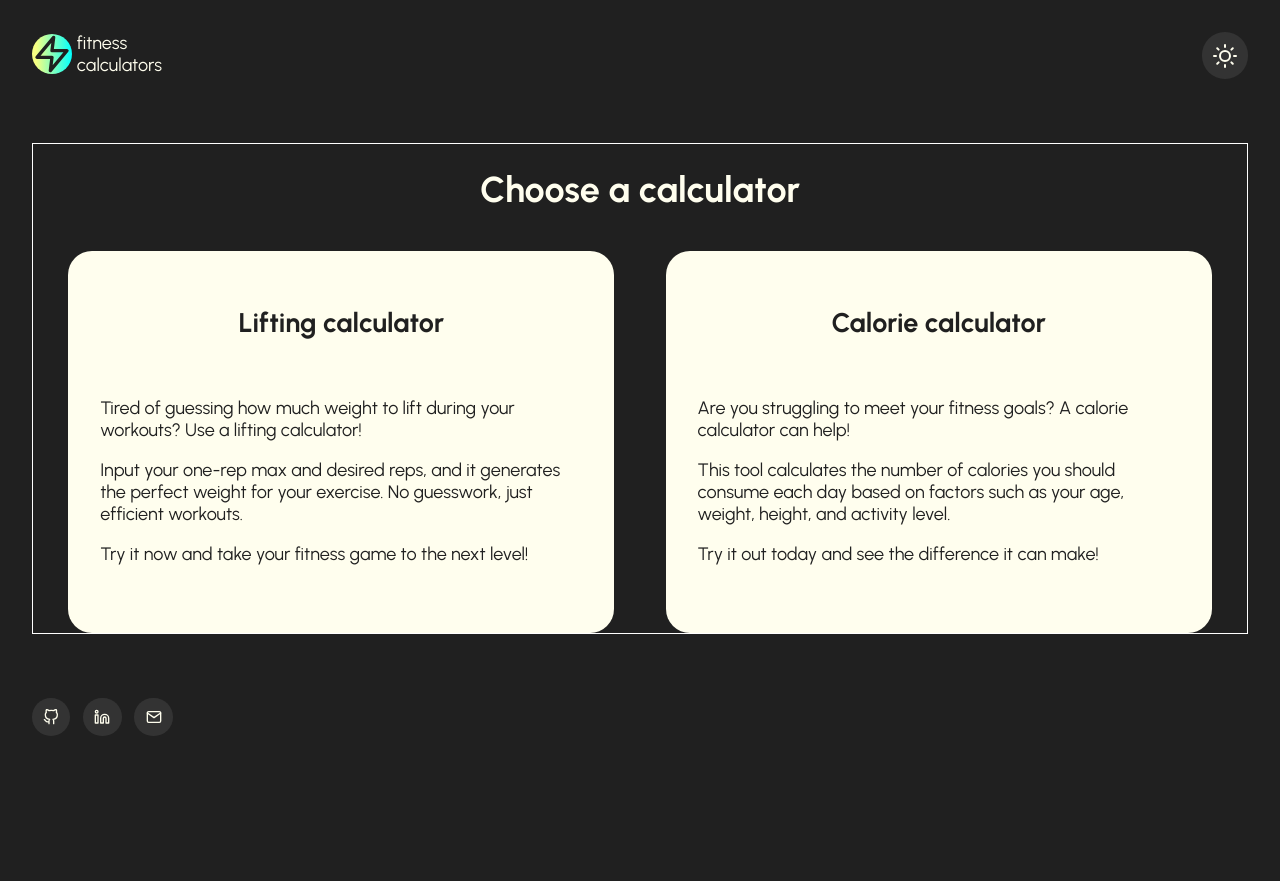
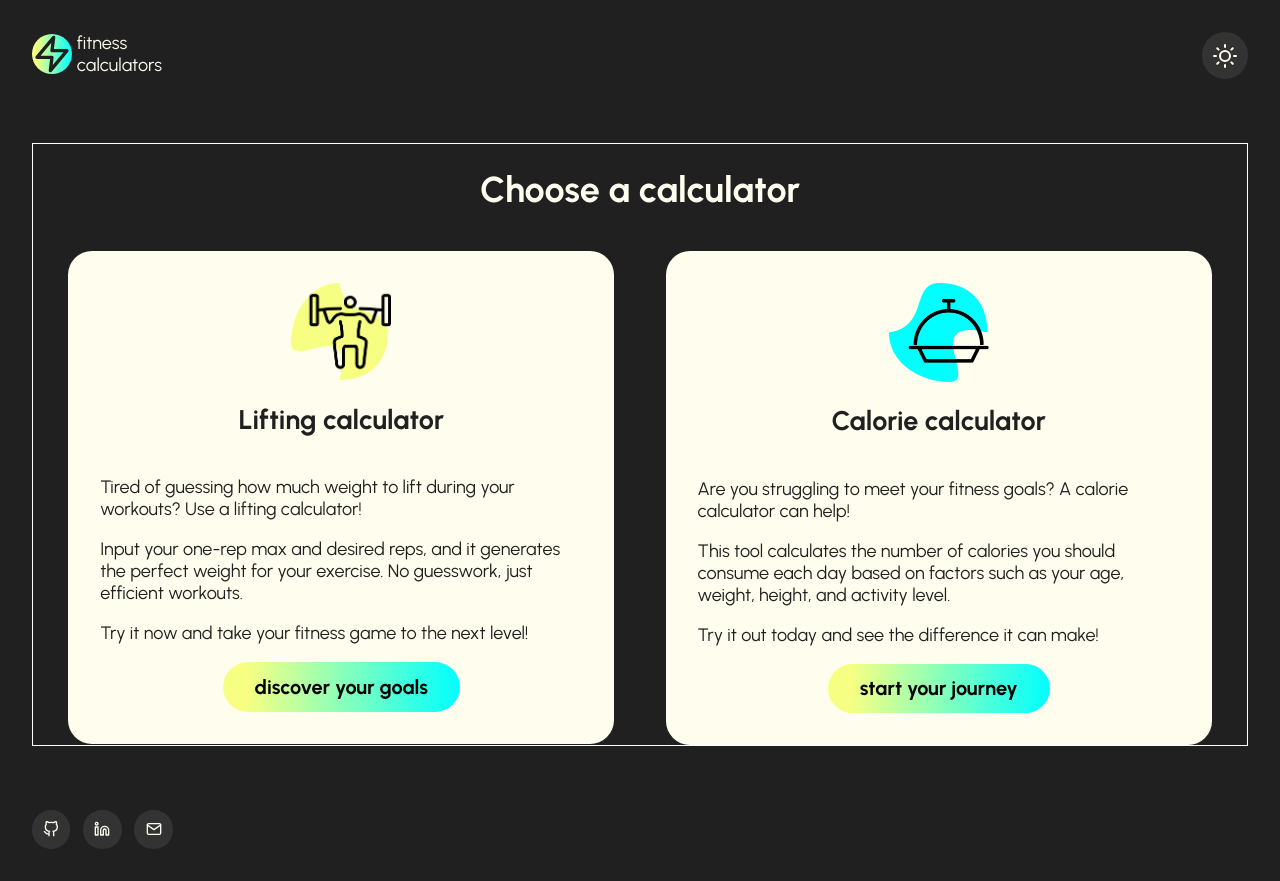
Before and after one commit to Melisa-Zorraindo/fitness-calculators, a React (Vite) app: page / in a window 1280 px wide. Before the commit the page ends 800 px from the top, so only its background shows below. Built offline with nearby package versions, Linux system fonts and the light colour scheme.

Commit message:
Adds button to card

```diff
--- a/src/components/cards/index.jsx
+++ b/src/components/cards/index.jsx
@@ -1,11 +1,13 @@
 import { StyledCard } from "../../styles/components/cards/cards.styles";
 import PrimaryCTA from "../buttons/primaryButton";
 
-export default function Card({ heading, text }) {
+export default function Card({ heading, text, img, altText, buttonText }) {
   return (
     <StyledCard>
+      <img src={img} alt={altText}></img>
       <h2>{heading}</h2>
-      <p>{text}</p>
+      <div>{text}</div>
+      <PrimaryCTA text={buttonText} />
     </StyledCard>
   );
 }
```
